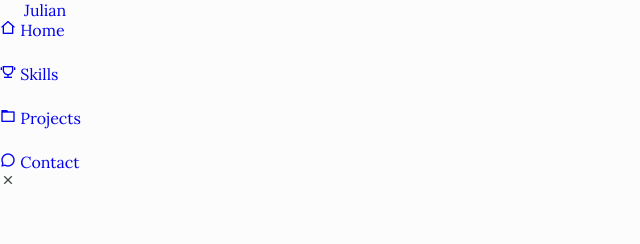
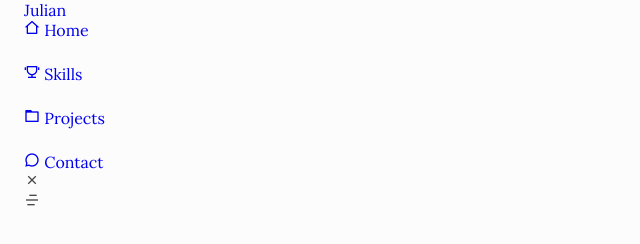
Before and after one commit to Unhyphenated/personal-portfolio, a plain HTML site: page index.html in a window 1280 px wide. Shown: the whole page, without its empty margins (0-640 px from the left). Drawn offline with nearby package versions, Linux system fonts and the light colour scheme; files that its build step writes are made by us from their sources; files whose address does not match are found by name.

Commit message:
Extended navigation bar.

```diff
--- a/index.html
+++ b/index.html
@@ -22,7 +22,6 @@
             <a href="#" class="nav__logo">
                 Julian
             </a>
-        </nav>
 
             <div class="nav__menu" id="nav-menu">
                 <ul class="nav__list grid">
@@ -55,6 +54,15 @@
                     <i class="ri-close-line"></i>
                 </div>
             </div>
+
+            <div class="nav__buttons">
+                <!-- <i class="ri-moon-line change-theme" id="theme-button"></i> -->
+
+                <div class="nav__toggle" id="nav-toggle">
+                    <i class="ri-menu-4-line"></i>
+                </div>
+            </div>
+        </nav>
     </header>
 
 
```
Lines whose indentation alone changed are shown as unchanged.
